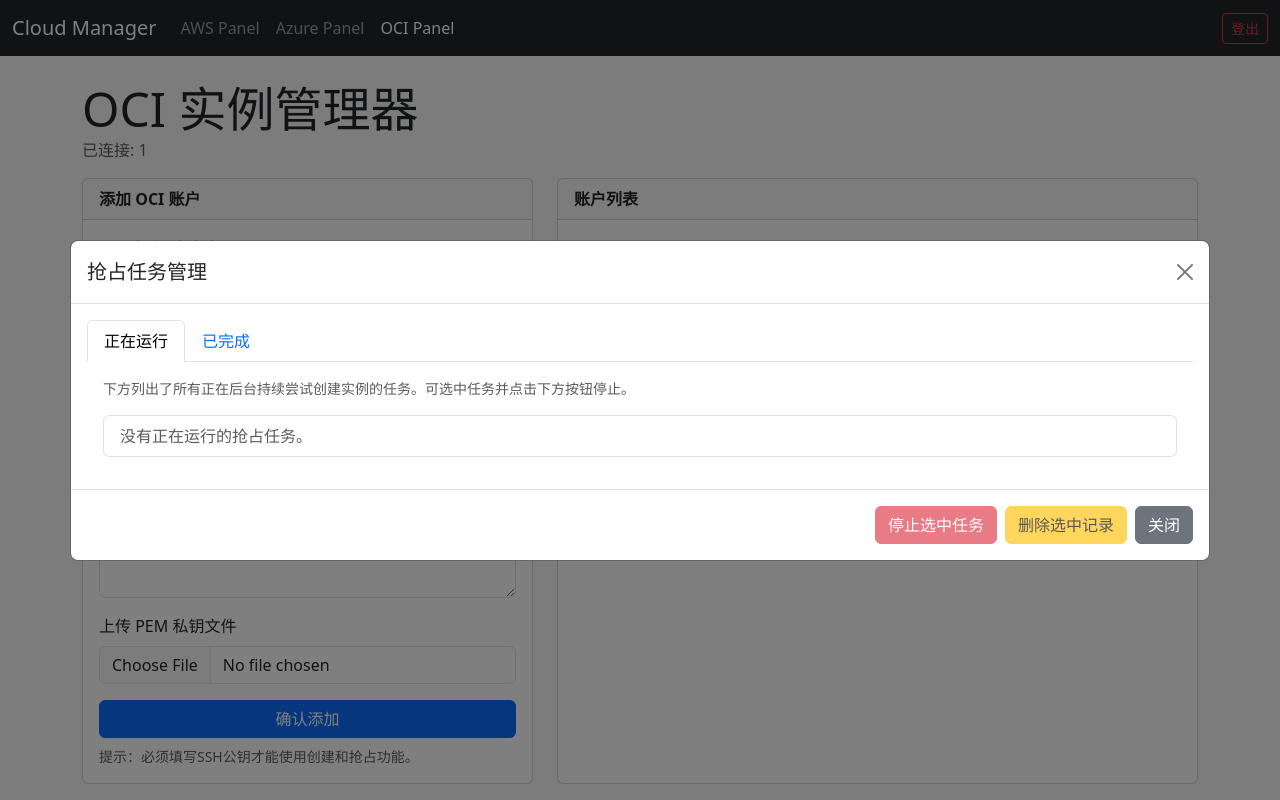
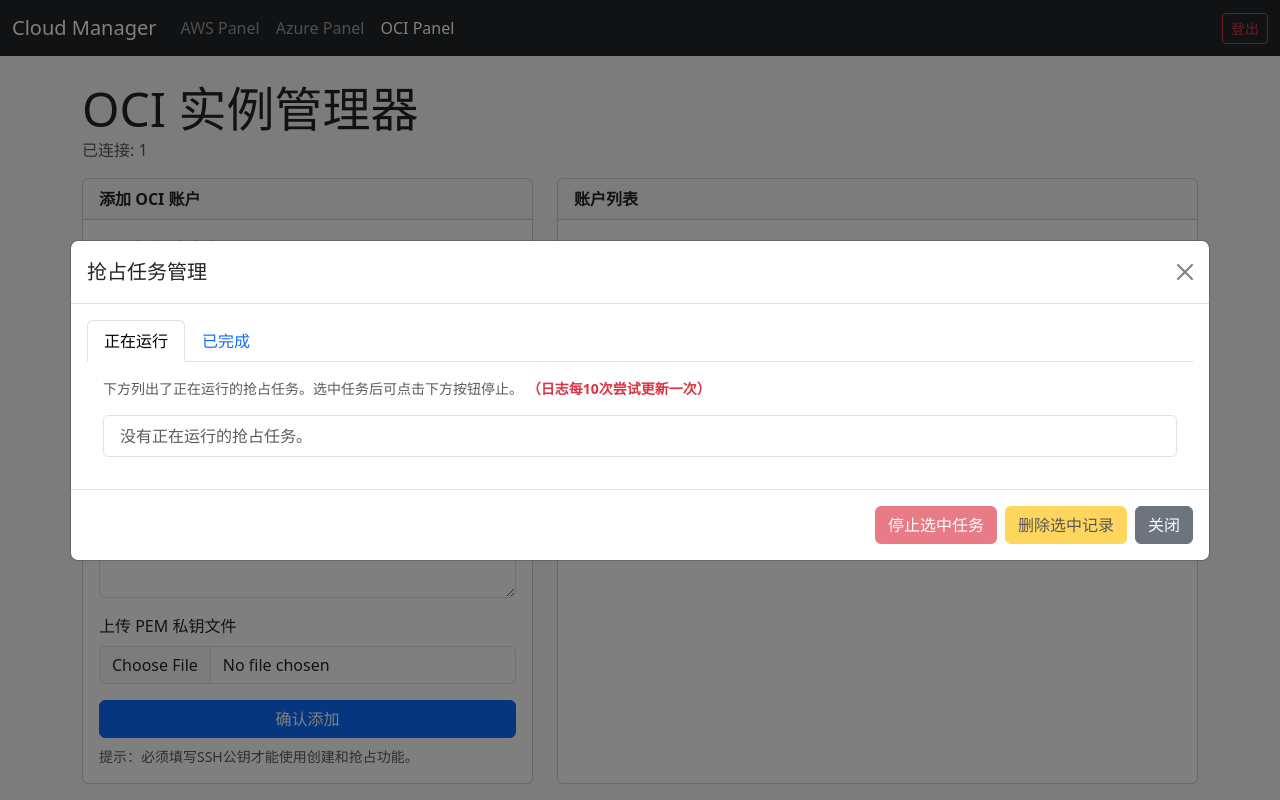
Before and after one commit to SIJULY/cloud_manager, a Flask app: page /oci/ in a window 1280 px wide, after a click on "查看抢机任务". Run offline with Flask 3, Linux system fonts and the light colour scheme; the visitor is signed in with stand-in values (Sample User, id 1); data that the repository does not hold is empty.

Commit message:
Update oci.html

```diff
--- a/templates/oci.html
+++ b/templates/oci.html
@@ -486,13 +486,16 @@
                 <div class="tab-content" id="snatchTaskTabsContent">
                     <div class="tab-pane fade show active" id="running-tab-pane" role="tabpanel">
                         <div class="p-3">
-                            <p class="text-muted small">下方列出了所有正在后台持续尝试创建实例的任务。可选中任务并点击下方按钮停止。</p>
+                            <p class="text-muted small">
+                                下方列出了正在运行的抢占任务。选中任务后可点击下方按钮停止。
+                                <span class="fw-bold text-danger">（日志每10次尝试更新一次）</span>
+                            </p>
                             <ul class="list-group" id="runningSnatchTasksList"></ul>
                         </div>
                     </div>
                     <div class="tab-pane fade" id="completed-tab-pane" role="tabpanel">
                          <div class="p-3">
-                            <p class="text-muted small">下方列出了最近已成功或失败的抢占任务。双击成功的任务可查看密码。</p>
+                            <p class="text-muted small">下方列出了最近已完成（成功或失败）的抢占任务。双击成功的任务可查看密码，选中记录后可删除。</p>
                             <ul class="list-group" id="completedSnatchTasksList"></ul>
                         </div>
                     </div>
@@ -506,6 +509,7 @@
         </div>
     </div>
 </div>
+
 
 <div class="modal fade" id="taskResultModal" tabindex="-1" aria-labelledby="taskResultModalLabel" aria-hidden="true">
     <div class="modal-dialog modal-dialog-centered">
```
